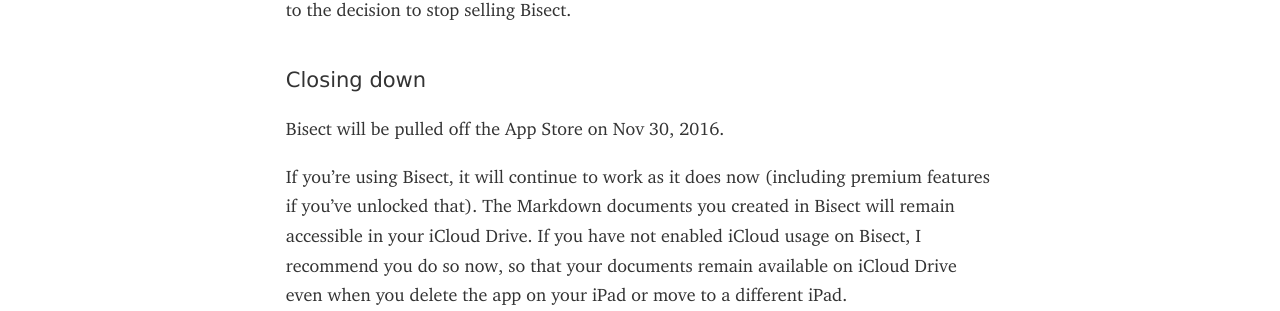
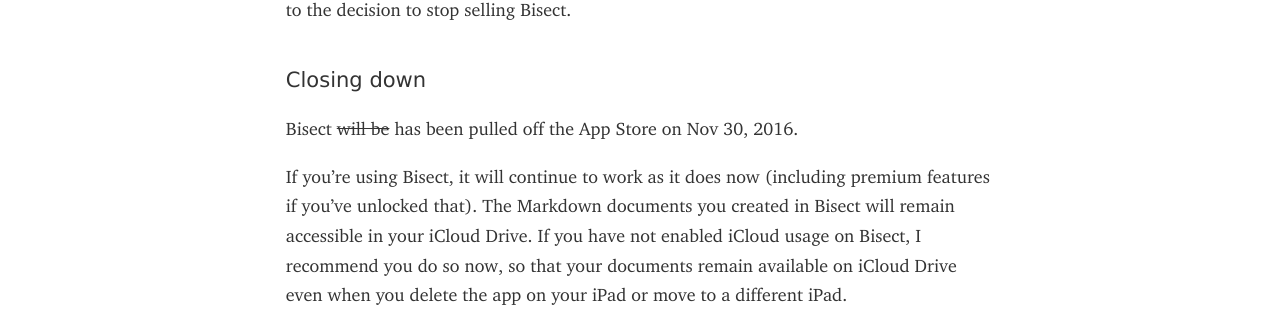
Before and after one commit to roop/roop.github.io, a Jekyll site: the page built from _posts/2016-10-31-sunsetting-bisect.md, in a window 1280 px wide. Shown: the part 395-706 px from the top of the page. Built offline with Jekyll 4.4.1, drawn with Linux system fonts in a browser that asks for light colours; some web fonts are replaced.

Commit message:
Update last post: Bisect's sunsetting is complete

```diff
--- a/_posts/2016-10-31-sunsetting-bisect.md
+++ b/_posts/2016-10-31-sunsetting-bisect.md
@@ -19,7 +19,7 @@
 
 ### Closing down
 
-Bisect will be pulled off the App Store on Nov 30, 2016.
+Bisect <del>will be</del> has been pulled off the App Store on Nov 30, 2016.
 
 If you're using Bisect, it will continue to work as it does now
 (including premium features if you've unlocked that). The Markdown
```
